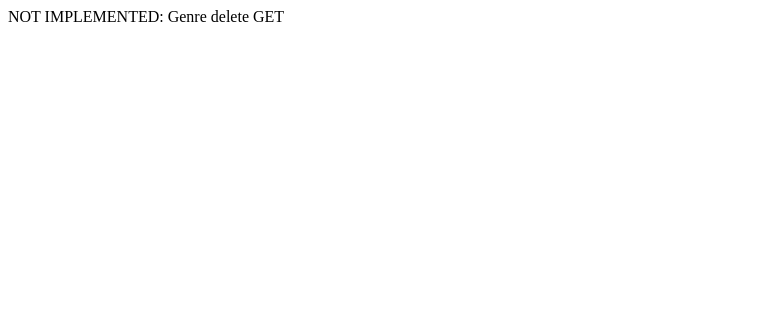
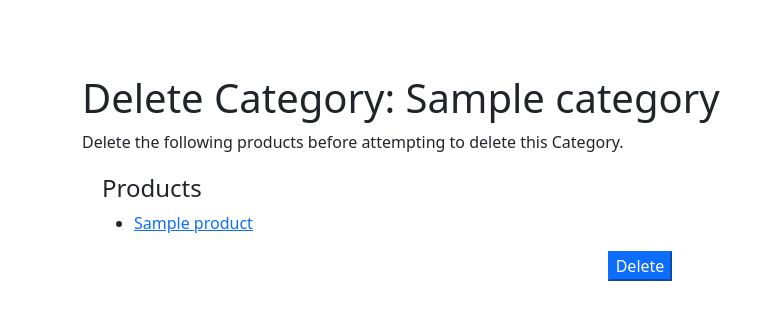
Before and after one commit to treymorris/express-storeinventoryapp, a Node server app: page /inventory/categories/600000000000000000000001/delete in a window 1280 px wide. Shown: the top 320 px of the page, without its empty margins (0-774 px from the left). Run offline with Node 20, Linux system fonts and the light colour scheme; tables that the repository leaves empty hold one stand-in row (values such as "Sample post"); some libraries are stand-ins or nearby versions.

Commit message:
added category delete

```diff
--- a/controllers/categoryController.js
+++ b/controllers/categoryController.js
@@ -107,13 +107,59 @@ exports.category_create_post =  [
 //};
 
 // Display Genre delete form on GET.
-exports.category_delete_get = function(req, res) {
-    res.send('NOT IMPLEMENTED: Genre delete GET');
+//exports.category_delete_get = function(req, res) {
+//    res.send('NOT IMPLEMENTED: Genre delete GET');
+//};
+exports.category_delete_get = function(req, res, next) {
+
+    async.parallel({
+        category: function(callback) {
+            Category.findById(req.params.id).exec(callback)
+        },
+        category_products: function(callback) {
+            Product.find({ 'category': req.params.id }).exec(callback)
+        },
+    }, function(err, results) {
+        if (err) { return next(err); }
+        if (results.category==null) { // No results.
+            res.redirect('/inventory/categories');
+        }
+        // Successful, so render.
+        res.render('category_delete', { title: 'Delete Category', category: results.category, category_products: results.category_products } );
+    });
+
 };
 
 // Handle Genre delete on POST.
-exports.category_delete_post = function(req, res) {
-    res.send('NOT IMPLEMENTED: Genre delete POST');
+//exports.category_delete_post = function(req, res) {
+//    res.send('NOT IMPLEMENTED: Genre delete POST');
+//};
+exports.category_delete_post = function(req, res, next) {
+
+    async.parallel({
+        category: function(callback) {
+          Category.findById(req.body.categoryid).exec(callback)
+        },
+        categories_products: function(callback) {
+          Product.find({ 'category': req.body.categoryid }).exec(callback)
+        },
+    }, function(err, results) {
+        if (err) { return next(err); }
+        // Success
+        if (results.categories_books.length > 0) {
+            // Author has books. Render in same way as for GET route.
+            res.render('category_delete', { title: 'Delete Category', category: results.category, category_books: results.categories_products } );
+            return;
+        }
+        else {
+            // Author has no books. Delete object and redirect to the list of authors.
+            Category.findByIdAndRemove(req.body.categoryid, function deleteCategory(err) {
+                if (err) { return next(err); }
+                // Success - go to author list
+                res.redirect('/inventory/categories')
+            })
+        }
+    });
 };
 
 // Display Genre update form on GET.
--- /dev/null
+++ b/views/category_delete.hbs
@@ -0,0 +1,26 @@
+<h1>{{title}}:  {{category.name}}</h1>
+
+
+  {{#if category_products.length}}
+    <p>Delete the following products before attempting to delete this Category.</p>
+    <div style='margin-left:20px;margin-top:20px'>
+    <h4>Products</h4>
+        {{#each category_products}}
+            <ul>
+                <li><a href={{this.url}}>{{this.name}}</a></li>
+            </ul>
+        {{/each}}
+    </div>
+    {{else}}
+
+        <p>Do you really want to delete this Category?</p>
+    {{/if}}
+
+    <form method="POST" action="" class="mb-4">
+        <div class="form-group">
+        <input type="hidden" name="categoryid" class="form-control" required="true" value=categoryid>
+        </div>
+        <div class="text-center mb-3">
+            <input type="submit" value="Delete" class="btn-primary btn-block">
+        </div>
+    </form>
--- a/views/category_detail.hbs
+++ b/views/category_detail.hbs
@@ -10,4 +10,5 @@
             <li>There are no products in that category</li>
         {{/if}}
     </ul>
+    <a href="{{category.url}}/delete">Delete Category</a>
 </div>
```
